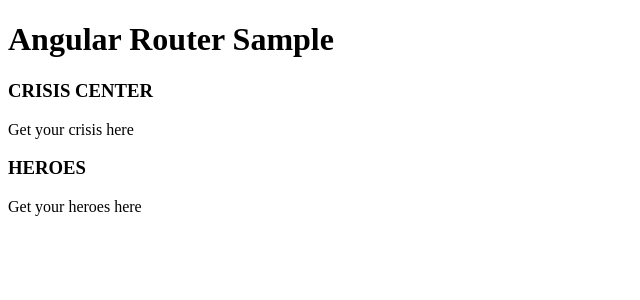
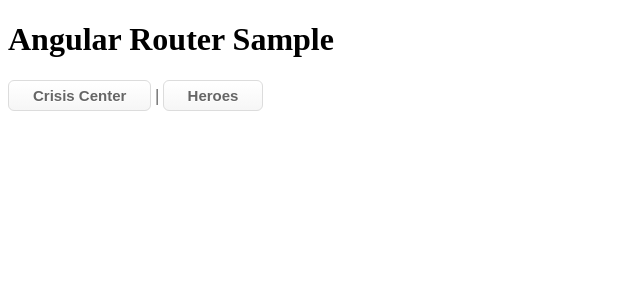
Before and after one commit to shinyeji28/Angular-Router, an Angular app: page / in a window 1280 px wide. Shown: the top 300 px of the page, without its empty margins (0-640 px from the left). Built offline with nearby package versions, Linux system fonts and the light colour scheme.

Commit message:
router-outlet / control nav

```diff
--- a/src/app/app.component.css
+++ b/src/app/app.component.css
@@ -0,0 +1,32 @@
+.button {
+    box-shadow: inset 0 1px 0 0 #ffffff;
+    background: #ffffff linear-gradient(to bottom, #ffffff 5%, #f6f6f6 100%);
+    border-radius: 6px;
+    border: 1px solid #dcdcdc;
+    display: inline-block;
+    cursor: pointer;
+    color: #666666;
+    font-family: Arial, sans-serif;
+    font-size: 15px;
+    font-weight: bold;
+    padding: 6px 24px;
+    text-decoration: none;
+    text-shadow: 0 1px 0 #ffffff;
+    outline: 0;
+}
+.activebutton {
+    box-shadow: inset 0 1px 0 0 #dcecfb;
+    background: #bddbfa linear-gradient(to bottom, #bddbfa 5%, #80b5ea 100%);
+    border-radius: 6px;
+    border: 1px solid #84bbf3;
+    display: inline-block;
+    cursor: pointer;
+    color: #ffffff;
+    font-family: Arial, sans-serif;
+    font-size: 15px;
+    font-weight: bold;
+    padding: 6px 24px;
+    text-decoration: none;
+    text-shadow: 0 1px 0 #528ecc;
+    outline: 0;
+}
--- a/src/app/app.component.html
+++ b/src/app/app.component.html
@@ -1,3 +1,6 @@
 <h1>Angular Router Sample</h1>
-<app-crisis-list></app-crisis-list>
-<app-heroes-list></app-heroes-list>
+<router-outlet></router-outlet>
+<nav>
+  <a class="button" routerLink="/crisis-list">Crisis Center</a> |
+  <a class="button" routerLink="/heroes-list">Heroes</a>
+</nav>
```
